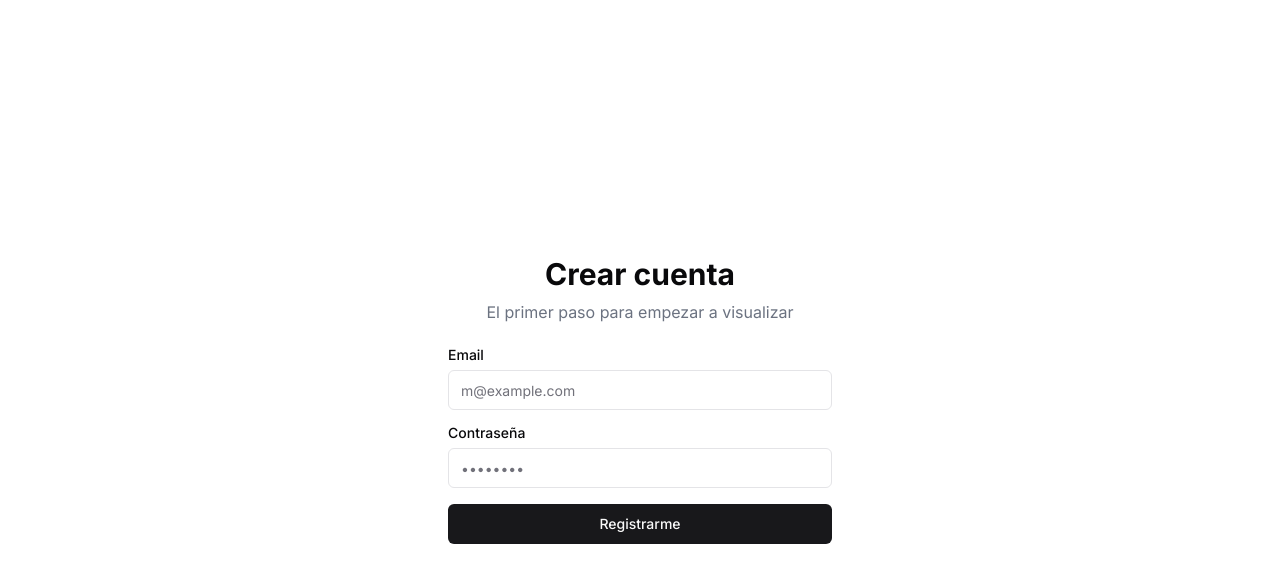
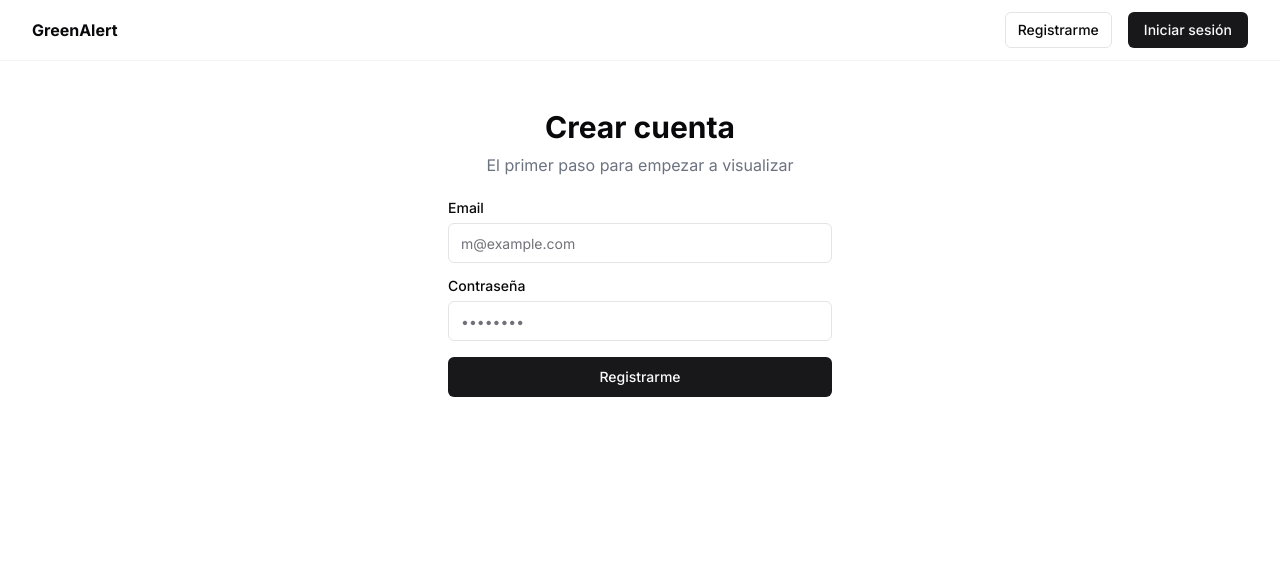
Before and after one commit to lgaieta/greenalert, a Next.js app: page /crear-cuenta in a window 1280 px wide. Shown: the top 582 px of the page. Built offline with nearby package versions, Linux system fonts and the light colour scheme.

Commit message:
Added Header in layout

```diff
--- a/app/(auth)/crear-cuenta/page.tsx
+++ b/app/(auth)/crear-cuenta/page.tsx
@@ -2,7 +2,7 @@ import { RegisterForm } from '@/components/register-form'
 
 function RegisterPage() {
     return (
-        <main className='flex gap-4 justify-center items-center min-h-screen w-full py-12'>
+        <main className='flex gap-4 justify-center items-center h-full w-full py-12'>
             <div className='max-w-sm w-full space-y-6'>
                 <header className='flex flex-col gap-2 text-center'>
                     <h1 className='text-3xl font-bold'>Crear cuenta</h1>
--- a/app/layout.tsx
+++ b/app/layout.tsx
@@ -3,6 +3,7 @@ import { Inter } from 'next/font/google'
 import './globals.css'
 import { ReactNode } from 'react'
 import { cn } from '@/lib/utils'
+import Header from '@/components/header'
 
 const fontSans = Inter({ subsets: ['latin'], variable: '--font-sans' })
 
@@ -24,6 +25,7 @@ export default function RootLayout({
                     fontSans.variable
                 )}
             >
+                <Header />
                 {children}
             </body>
         </html>
--- /dev/null
+++ b/components/header.tsx
@@ -0,0 +1,37 @@
+import Link from 'next/link'
+import { Button } from './ui/button'
+
+export default function Header() {
+    return (
+        <header className='w-full py-3 border-b border-b-border/40'>
+            <div className='container flex items-center justify-between'>
+                <Link
+                    href='/'
+                    className='text-base font-bold'
+                >
+                    GreenAlert
+                </Link>
+                <nav className='flex items-center space-x-4'>
+                    <Button
+                        asChild
+                        variant={'outline'}
+                        size={'sm'}
+                    >
+                        <Link href='/crear-cuenta'>Registrarme</Link>
+                    </Button>
+                    <Button
+                        asChild
+                        size={'sm'}
+                    >
+                        <Link
+                            href='#'
+                            className='rounded-md px-4 py-2 transition-colors focus:outline-none focus:ring-2 focus:ring-offset-2'
+                        >
+                            Iniciar sesión
+                        </Link>
+                    </Button>
+                </nav>
+            </div>
+        </header>
+    )
+}
```
